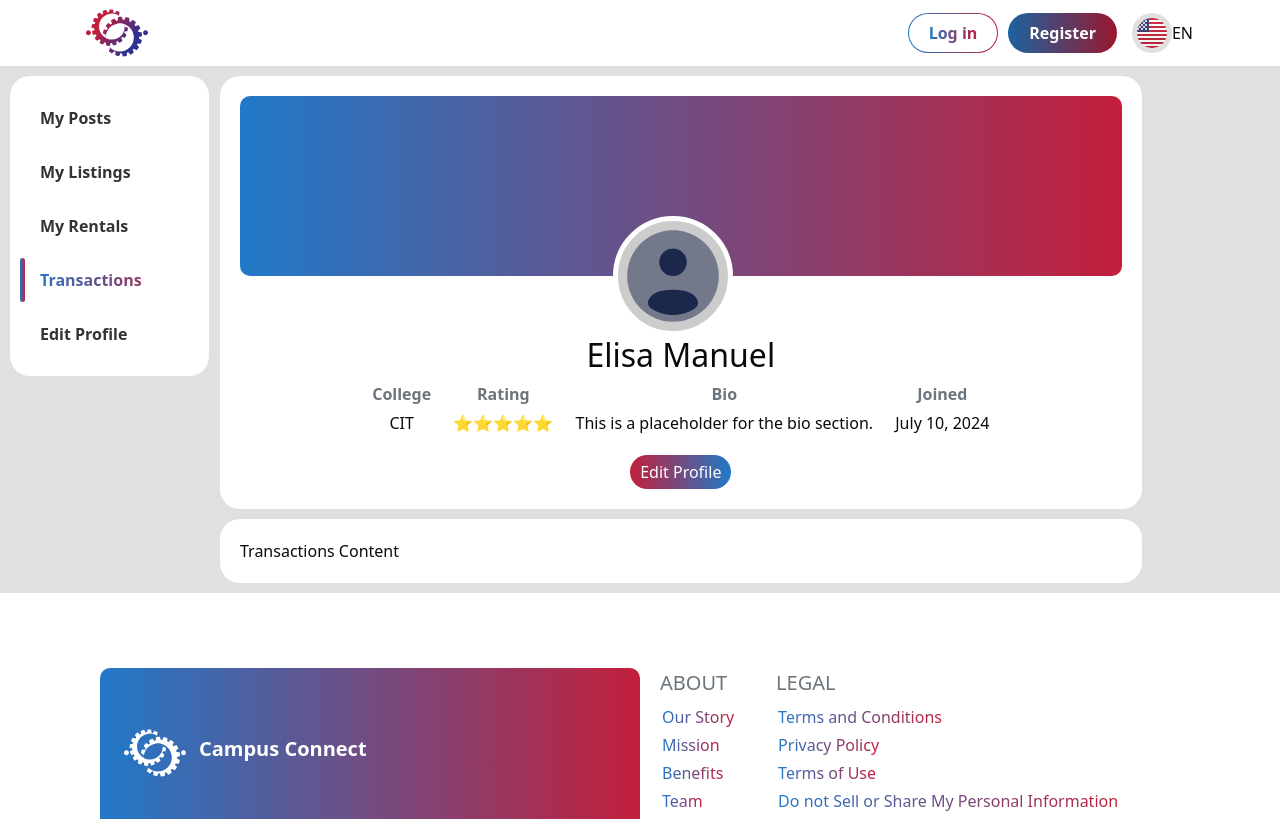
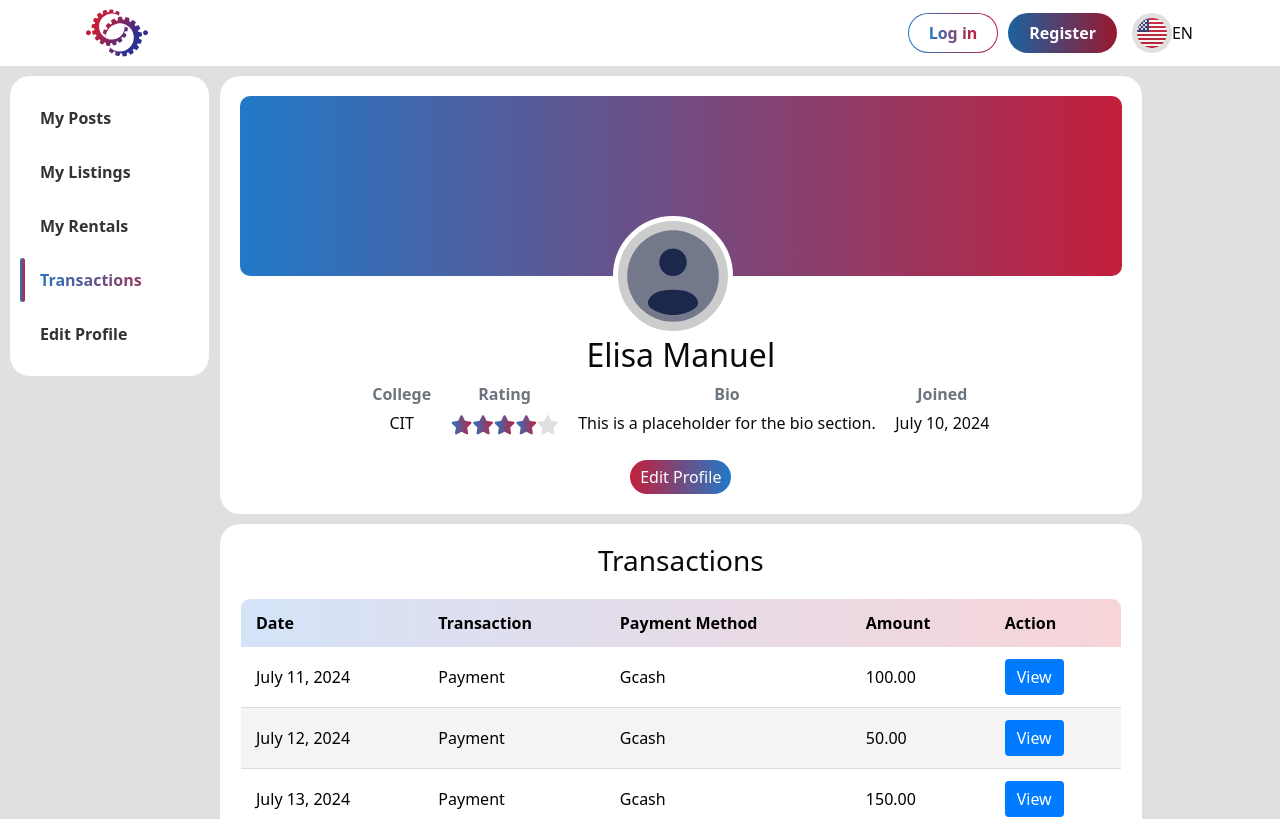
Before and after one commit to lmbsumatra/campus-connect-userside, a React (Create React App) app: page /profile/transactions in a window 1280 px wide. Shown: the top 819 px of the page. Built offline with nearby package versions, Linux system fonts and the light colour scheme.

Commit message:
Transaction page

```diff
--- a/src/App.css
+++ b/src/App.css
@@ -454,11 +454,11 @@ textarea {
 .profile-sidebar ul li a::before {
   content: "";
   position: absolute;
-  left: -10px; /* Adjust to align correctly */
+  left: -10px;
   top: 50%;
   transform: translateY(-50%);
   width: 5px;
-  height: 100%; /* Ensure it spans the full height */
+  height: 100%;
   background-color: #2179c8;
   border-radius: 3px;
   transition: all 0.3s;
@@ -470,8 +470,8 @@ textarea {
   opacity: 1;
   left: -10px;
   opacity: 1;
-  left: -10px; /* Ensure it moves left correctly */
-  background: var(--clr-main); /* Apply the gradient to the bar */
+  left: -10px;
+  background: var(--clr-main);
 }
 
 .profile-content {
@@ -556,3 +556,24 @@ textarea {
   flex-wrap: wrap;
   gap: 20px;
 }
+
+.star-rating {
+  display: inline-flex;
+}
+
+.star-icon {
+  font-size: 1.2em;
+  background: var(--clr-main);
+  -webkit-background-clip: text;
+  -webkit-text-fill-color: transparent;
+  background-clip: text;
+  color: transparent;
+}
+
+.star-icon.empty {
+  background: #e0e0e0;
+  -webkit-background-clip: text;
+  -webkit-text-fill-color: transparent;
+  background-clip: text;
+  color: transparent;
+}
--- /dev/null
+++ b/src/components/User/Transactions.jsx
@@ -0,0 +1,57 @@
+import React from 'react';
+import './style.css';
+
+const TransactionsTable = () => {
+  const transactions = [
+    {
+      date: "July 11, 2024",
+      transaction: "Payment",
+      paymentMethod: "Gcash",
+      amount: "100.00"
+    },
+    {
+      date: "July 12, 2024",
+      transaction: "Payment",
+      paymentMethod: "Gcash",
+      amount: "50.00"
+    },
+    {
+      date: "July 13, 2024",
+      transaction: "Payment",
+      paymentMethod: "Gcash",
+      amount: "150.00"
+    }
+  ];
+
+  return (
+    <div className="transactions-table-container">
+    <h3>Transactions</h3>
+      <table className="transactions-table">
+        <thead>
+          <tr>
+            <th>Date</th>
+            <th>Transaction</th>
+            <th>Payment Method</th>
+            <th>Amount</th>
+            <th>Action</th>
+          </tr>
+        </thead>
+        <tbody>
+          {transactions.map((transaction, index) => (
+            <tr key={index}>
+              <td>{transaction.date}</td>
+              <td>{transaction.transaction}</td>
+              <td>{transaction.paymentMethod}</td>
+              <td>{transaction.amount}</td>
+              <td>
+                <button className="table-edit-btn">View</button>
+              </td>
+            </tr>
+          ))}
+        </tbody>
+      </table>
+    </div>
+  );
+};
+
+export default TransactionsTable;
--- a/src/components/User/UserItemList.jsx
+++ b/src/components/User/UserItemList.jsx
@@ -2,6 +2,18 @@ import React, { useState } from "react";
 import "./style.css";
 import ListView from "../../assets/images/icons/list.png";
 import GridView from "../../assets/images/icons/grid.png";
+
+const StarRating = ({ rating }) => {
+  return (
+    <div className="star-rating">
+      {[1, 2, 3, 4, 5].map((star) => (
+        <span key={star} className={`star-icon ${star > rating ? 'empty' : ''}`}>
+          <i className="fa-solid fa-star"></i>
+        </span>
+      ))}
+    </div>
+  );
+};
 
 const UserItemList = ({ items = [] }) => {
   const [isListView, setIsListView] = useState(false);
@@ -31,12 +43,7 @@ const UserItemList = ({ items = [] }) => {
                 />
                 <div>
                   <h5 className="fs-6">{item.owner}</h5>
-                  <span>
-                    <i
-                      className="fa-solid fa-star"
-                      style={{ color: "#ffd43b" }}
-                    ></i>
-                  </span>
+                  <StarRating rating={item.rating || 0} />
                 </div>
               </div>
               <div className="button-container d-flex justify-content-end">
@@ -62,6 +69,7 @@ const UserItemList = ({ items = [] }) => {
             <th>Description</th>
             <th>Category</th>
             <th>Amount</th>
+            <th>Ratings</th>
             <th>Actions</th>
           </tr>
         </thead>
@@ -73,8 +81,9 @@ const UserItemList = ({ items = [] }) => {
                 <td>{item.description}</td>
                 <td>{item.category}</td>
                 <td>{item.price}</td>
+                <td><StarRating rating={item.rating || 0} /></td>
                 <td>
-                  <button className="btn btn-primary me-2">Edit</button>
+                  <button className="btn btn-primary table-edit-btn me-2">Edit</button>
                   <button className="btn btn-danger">Delete</button>
                 </td>
               </tr>
--- a/src/components/User/style.css
+++ b/src/components/User/style.css
@@ -2,6 +2,7 @@
   --clr-main: linear-gradient(to right, #2179c8, #c31f3b);
   --clr-main-darker: linear-gradient(to right, #1b62a0, #99182e);
   --clr-main-reverse: linear-gradient(to left, #2179c8, #c31f3b);
+  --clr-main-lighter: linear-gradient(to right, #d4e3f8, #f7d4d8);
   --clr-secondary: #6c757d;
   --clr-light: #e0e0e0;
   --clr-white: #ffffff;
@@ -102,16 +103,26 @@
   --bs-table-color: var(--bs-emphasis-color);
   --bs-table-bg: transparent;
   --bs-table-border-color: var(--bs-border-color);
+  --bs-table-border-radius:10px;
 }
 
 .custom-container .table .table-header {
-  background: var(--clr-main);
+  background: var(--clr-main-lighter);
+}
+
+.custom-container .table {
+  --bs-table-color: var(--bs-emphasis-color);
+  --bs-table-bg: transparent;
+  --bs-table-border-color: var(--bs-border-color);
+  border-radius: 10px;
+  overflow: hidden;
 }
 
 .custom-container .table .table-header th {
-  color: white;
+  color: black;
   font-weight: bold;
 }
+
 
 .photo-icon {
   transition: transform 0.3s ease;
@@ -137,3 +148,120 @@
   background-origin: border-box;
   background-clip: content-box, border-box;
 }
+.table-edit-btn {
+  background-color: #007bff;
+  border: none;
+  color: #fff;
+  transition: background 0.3s ease;
+  padding: 6px 12px;
+  border-radius: 4px;
+  position: relative;
+  z-index: 1;
+  overflow: hidden;
+}
+
+.table-edit-btn::before {
+  content: '';
+  position: absolute;
+  top: 0;
+  left: 0;
+  right: 0;
+  bottom: 0;
+  background-image: var(--clr-main);
+  opacity: 0;
+  transition: opacity 0.3s ease;
+  z-index: -1;
+}
+
+.table-edit-btn:hover::before {
+  opacity: 1;
+}
+
+.table-edit-btn:hover {
+  color: #fff;
+}
+
+.star-icon {
+  background: var(--clr-main);
+  -webkit-background-clip: text;
+  -webkit-text-fill-color: transparent;
+  background-clip: text;
+  color: transparent;
+}
+
+.transactions-table-container {
+  width: 100%;
+  overflow-x: auto;
+}
+.transactions-table-container h3 {
+  text-align: center;
+}
+.transactions-table {
+  width: 100%;
+  border-collapse: collapse;
+  margin: 20px 0;
+  font-size: 1em;
+  min-width: 400px;
+  border: 1px solid #ddd;
+  border-radius: 10px;
+  overflow: hidden;
+  --bs-table-color: var(--bs-emphasis-color);
+  --bs-table-bg: transparent;
+  --bs-table-border-color: var(--bs-border-color);
+}
+
+.transactions-table thead {
+  background-image: var(--clr-main-lighter);
+}
+
+.transactions-table th,
+.transactions-table td {
+  padding: 12px 15px;
+  color: black;
+}
+
+.transactions-table tbody tr {
+  border-bottom: 1px solid #ddd;
+}
+
+.transactions-table tbody tr:nth-of-type(even) {
+  background-color: #f4f4f4;
+}
+
+.transactions-table tbody tr:last-of-type {
+  border-bottom: 1px solid #ddd;
+}
+
+
+.table-edit-btn {
+  background-color: #007bff;
+  border: none;
+  color: #fff;
+  transition: background 0.3s ease;
+  padding: 6px 12px;
+  border-radius: 4px;
+  position: relative;
+  z-index: 1;
+  overflow: hidden;
+}
+
+.table-edit-btn::before {
+  content: '';
+  position: absolute;
+  top: 0;
+  left: 0;
+  right: 0;
+  bottom: 0;
+  background-image: var(--clr-main);
+  opacity: 0;
+  transition: opacity 0.3s ease;
+  z-index: -1;
+}
+
+.table-edit-btn:hover::before {
+  opacity: 1;
+}
+
+.table-edit-btn:hover {
+  color: #fff;
+}
--- a/src/components/itemlisting/ItemList.jsx
+++ b/src/components/itemlisting/ItemList.jsx
@@ -1,5 +1,17 @@
 import React from "react";
 import "./style.css";
+
+const StarRating = ({ rating }) => {
+  return (
+    <div className="star-rating">
+      {[1, 2, 3, 4, 5].map((star) => (
+        <span key={star} className={`star-icon ${star > rating ? 'empty' : ''}`}>
+          <i className="fa-solid fa-star"></i>
+        </span>
+      ))}
+    </div>
+  );
+};
 
 const ItemList = ({ items = [] }) => {
   return (
@@ -25,12 +37,7 @@ const ItemList = ({ items = [] }) => {
                   />
                   <div>
                     <h5 className="fs-6">{item.owner}</h5>
-                    <span>
-                      <i
-                        className="fa-solid fa-star"
-                        style={{ color: "#ffd43b" }}
-                      ></i>
-                    </span>
+                    <StarRating rating={item.rating || 0} />
                   </div>
                 </div>
                 <div className="d-flex justify-content-between">
--- a/src/pages/public/Home.js
+++ b/src/pages/public/Home.js
@@ -23,6 +23,7 @@ const items = [
     price: "₱ 500",
     owner: "Ebe Dencel",
     ownerImage: ownerImg,
+    rating: 3,
   },
   {
     image: item1,
@@ -30,6 +31,7 @@ const items = [
     price: "₱ 500",
     owner: "Ebe Dencel",
     ownerImage: ownerImg,
+    rating: 2,
   },
   {
     image: item1,
@@ -37,6 +39,7 @@ const items = [
     price: "₱ 500",
     owner: "Ebe Dencel",
     ownerImage: ownerImg,
+    rating: 5,
   },
   {
     image: item1,
@@ -44,6 +47,7 @@ const items = [
     price: "₱ 500",
     owner: "Ebe Dencel",
     ownerImage: ownerImg,
+    rating: 1,
   },
 ];
 
--- a/src/pages/public/Profile.js
+++ b/src/pages/public/Profile.js
@@ -1,5 +1,6 @@
 import React from "react";
 import UserItemList from "../../components/User/UserItemList";
+import TransactionsTable from "../../components/User/Transactions";
 import { Route, Routes, NavLink, Navigate } from "react-router-dom";
 import NavBar from "../../components/navbar/NavBar";
 import Footer from "../../components/footer/Footer";
@@ -8,6 +9,18 @@ import item1 from "../../assets/images/item/item_1.jpg";
 import ownerImg from "../../assets/images/icons/user-icon.svg";
 import profilePhoto from "../../assets/images/icons/user-icon.svg";
 
+const StarRating = ({ rating }) => {
+  return (
+    <div className="star-rating">
+      {[1, 2, 3, 4, 5].map((star) => (
+        <span key={star} className={`star-icon ${star > rating ? 'empty' : ''}`}>
+          <i className="fa-solid fa-star"></i>
+        </span>
+      ))}
+    </div>
+  );
+};
+
 const items = [
   {
     image: item1,
@@ -15,6 +28,7 @@ const items = [
     price: "₱ 500",
     owner: "Ebe Dencel",
     ownerImage: ownerImg,
+    rating: 4,
   },
   {
     image: item1,
@@ -22,6 +36,7 @@ const items = [
     price: "₱ 500",
     owner: "Ebe Dencel",
     ownerImage: ownerImg,
+    rating: 5,
   },
   {
     image: item1,
@@ -29,6 +44,7 @@ const items = [
     price: "₱ 500",
     owner: "Ebe Dencel",
     ownerImage: ownerImg,
+    rating: 3,
   },
   {
     image: item1,
@@ -36,6 +52,7 @@ const items = [
     price: "₱ 500",
     owner: "Ebe Dencel",
     ownerImage: ownerImg,
+    rating: 2,
   },
 ];
 
@@ -48,7 +65,7 @@ function MyRentals() {
 }
 
 function Transactions() {
-  return <div>Transactions Content</div>;
+  return <TransactionsTable />;  // Use the TransactionsTable component
 }
 
 function MyListings() {
@@ -98,7 +115,9 @@ function Profile() {
                 </div>
                 <div>
                   <span className="profile-label">Rating</span>
-                  <span className="profile-value">⭐⭐⭐⭐⭐</span>
+                  <span className="profile-value">
+                    <StarRating rating={4} />
+                  </span>
                 </div>
                 <div className="profile-bio">
                   <span className="profile-label">Bio</span>
```
